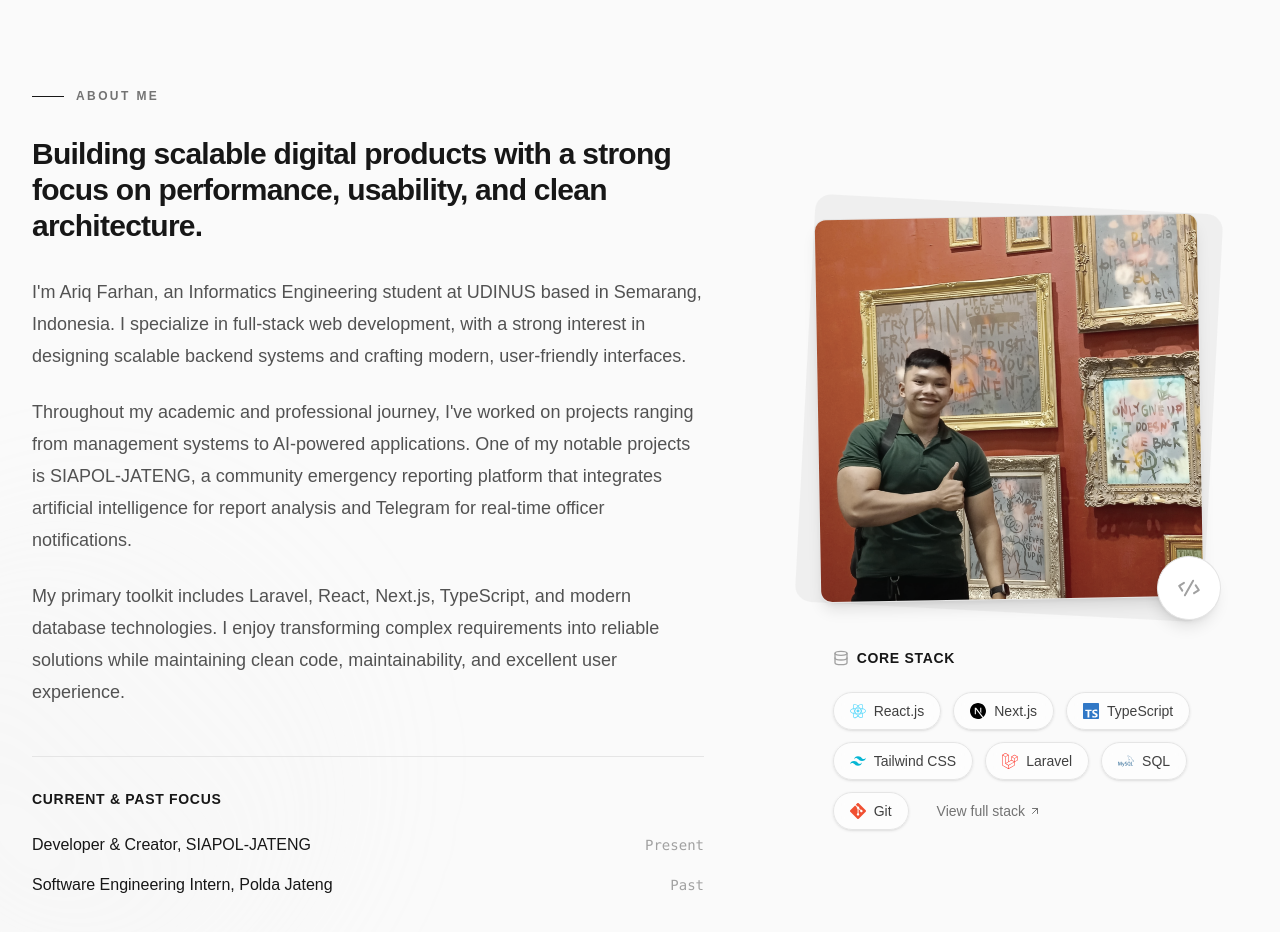
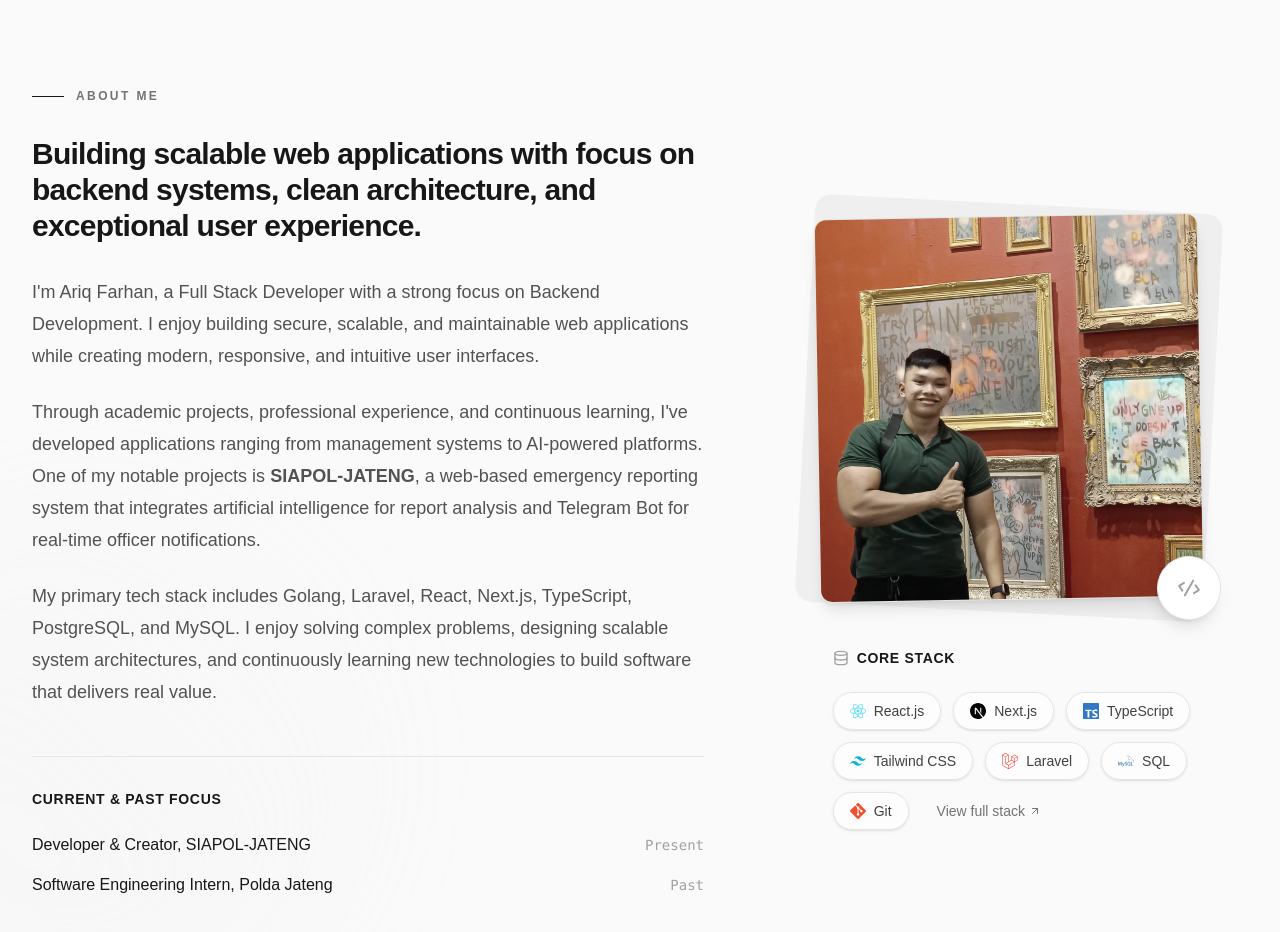
Before and after one commit to AriqF1/web-portofolio, a Next.js app: page / in a window 1280 px wide. Shown: the part 840-1772 px from the top of the page. Built offline with nearby package versions, Linux system fonts and the light colour scheme.

Commit message:
feat: update About component content for improved clarity and engagement

```diff
--- a/src/components/About.tsx
+++ b/src/components/About.tsx
@@ -39,32 +39,34 @@ const About = () => {
             </div>
 
             <h3 className="text-2xl md:text-3xl font-semibold tracking-tight text-neutral-900 dark:text-neutral-50 max-w-3xl mb-8">
-              Building scalable digital products with a strong focus on
-              performance, usability, and clean architecture.
+              Building scalable web applications with focus on backend systems,
+              clean architecture, and exceptional user experience.
             </h3>
 
             <div className="space-y-6 text-base md:text-lg leading-8 text-neutral-600 dark:text-neutral-400 max-w-2xl">
               <p>
-                I'm Ariq Farhan, an Informatics Engineering student at UDINUS
-                based in Semarang, Indonesia. I specialize in full-stack web
-                development, with a strong interest in designing scalable
-                backend systems and crafting modern, user-friendly interfaces.
+                I'm Ariq Farhan, a Full Stack Developer with a strong focus on
+                Backend Development. I enjoy building secure, scalable, and
+                maintainable web applications while creating modern, responsive,
+                and intuitive user interfaces.
               </p>
 
               <p>
-                Throughout my academic and professional journey, I've worked on
-                projects ranging from management systems to AI-powered
-                applications. One of my notable projects is SIAPOL-JATENG, a
-                community emergency reporting platform that integrates
-                artificial intelligence for report analysis and Telegram for
-                real-time officer notifications.
+                Through academic projects, professional experience, and
+                continuous learning, I've developed applications ranging from
+                management systems to AI-powered platforms. One of my notable
+                projects is
+                <strong> SIAPOL-JATENG</strong>, a web-based emergency reporting
+                system that integrates artificial intelligence for report
+                analysis and Telegram Bot for real-time officer notifications.
               </p>
 
               <p>
-                My primary toolkit includes Laravel, React, Next.js, TypeScript,
-                and modern database technologies. I enjoy transforming complex
-                requirements into reliable solutions while maintaining clean
-                code, maintainability, and excellent user experience.
+                My primary tech stack includes Golang, Laravel, React, Next.js,
+                TypeScript, PostgreSQL, and MySQL. I enjoy solving complex
+                problems, designing scalable system architectures, and
+                continuously learning new technologies to build software that
+                delivers real value.
               </p>
             </div>
 
```
